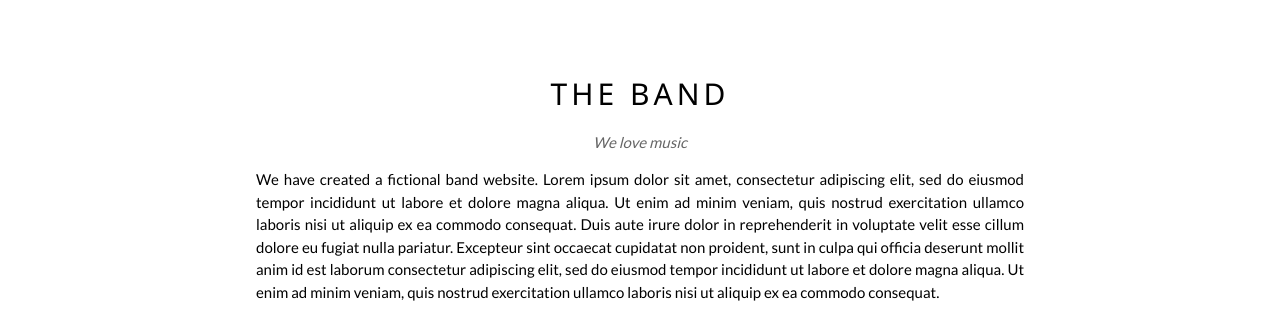
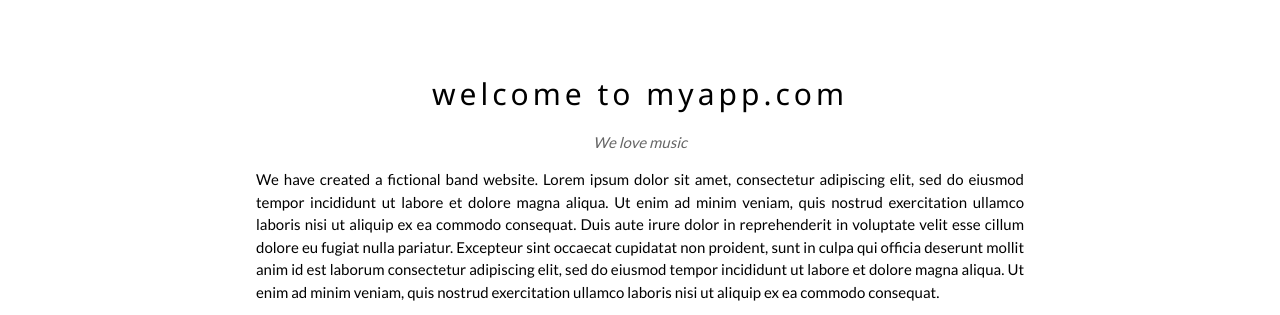
Before and after one commit to anveshpanjala/project-learner, a plain HTML site: page index.html in a window 1280 px wide. Shown: the part 72-387 px from the top of the page. Drawn offline with nearby package versions, Linux system fonts and the light colour scheme.

Commit message:
final deployment

```diff
--- a/index.html
+++ b/index.html
@@ -70,7 +70,7 @@ body {font-family: "Lato", sans-serif}
 
   <!-- The Band Section -->
   <div class="w3-container w3-content w3-center w3-padding-64" style="max-width:800px" id="band">
-    <h2 class="w3-wide">THE BAND</h2>
+    <h2 class="w3-wide">welcome to myapp.com</h2>
     <p class="w3-opacity"><i>We love music</i></p>
     <p class="w3-justify">We have created a fictional band website. Lorem ipsum dolor sit amet, consectetur adipiscing elit, sed do eiusmod tempor incididunt ut labore et dolore magna aliqua. Ut enim ad minim veniam, quis nostrud exercitation ullamco laboris nisi ut aliquip
       ex ea commodo consequat. Duis aute irure dolor in reprehenderit in voluptate velit esse cillum dolore eu fugiat nulla pariatur. Excepteur sint occaecat cupidatat non proident, sunt in culpa qui officia deserunt mollit anim id est laborum consectetur
```
